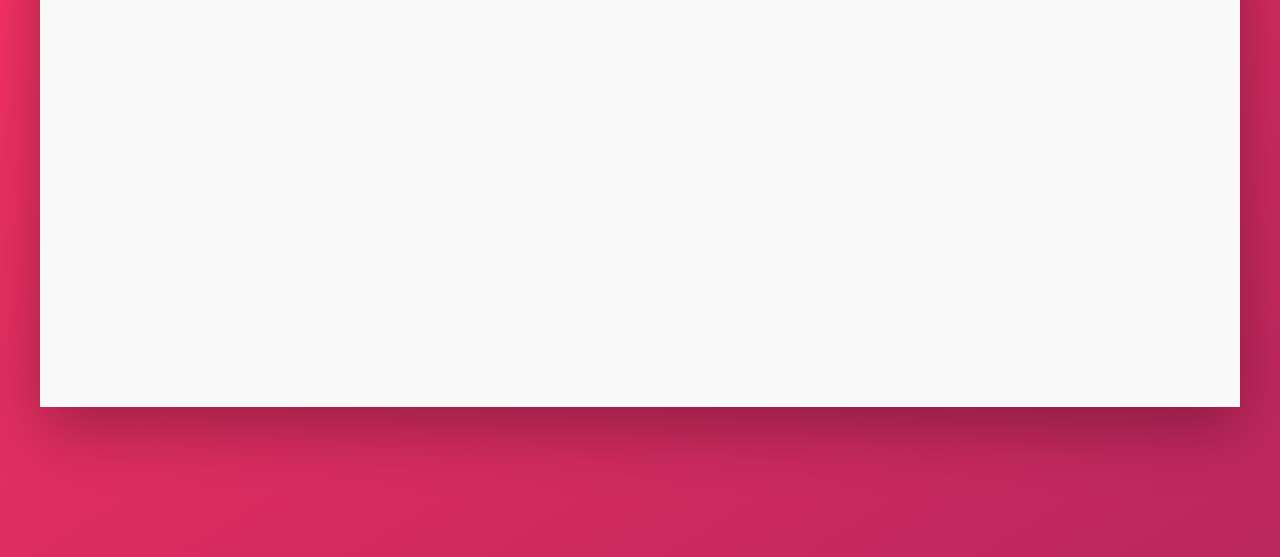
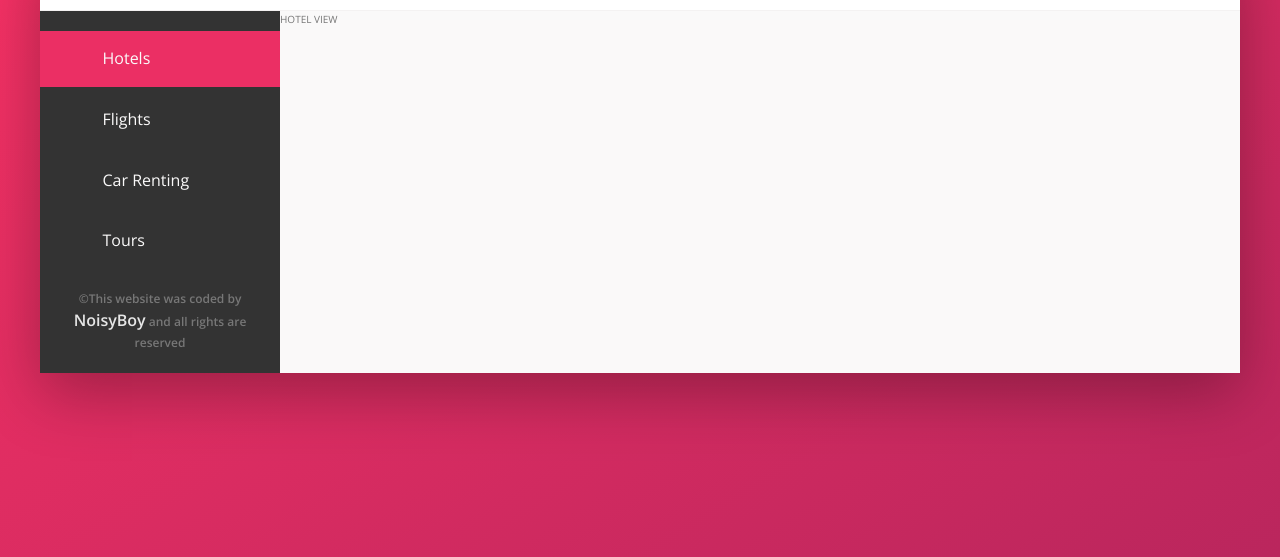
Before and after one commit to Noisyboy-9/Trillo, a website built with webpack: page public/index.html in a window 1280 px wide. Shown: the part 243-800 px from the top of the page. Built offline with nearby package versions, Linux system fonts and the light colour scheme; files whose address does not match are found by name.

Commit message:
finished the aside bar styles and functionality

```diff
--- a/public/bundle.js
+++ b/public/bundle.js
@@ -91,9 +91,10 @@
   !*** ./src/js/main.js ***!
   \************************/
 /*! no static exports found */
-/***/ (function(module, exports) {
+/***/ (function(module, exports, __webpack_require__) {
 
-eval("\n\n//# sourceURL=webpack:///./src/js/main.js?");
+"use strict";
+eval(" // click active state on aside-bar items\n\nvar sideBarItems = document.querySelectorAll('.side-bar__item');\nvar activeItem = sideBarItems.forEach(function (item) {\n  item.addEventListener('click', function () {\n    // removing the class from past active element\n    document.querySelector('.side-bar__item--active').classList.remove('side-bar__item--active'); // adding active class to the clicked element\n\n    item.classList.add('side-bar__item--active');\n  });\n});\n\n//# sourceURL=webpack:///./src/js/main.js?");
 
 /***/ })
 
--- a/public/index.html
+++ b/public/index.html
@@ -8,7 +8,7 @@
   <link rel="stylesheet" href="main.min.css">
   <link rel="shortcut icon" type="image/png" href="img/favicon.png">
   <title>trillo &mdash;
-    Your all-in-one bookingapp</title>
+    Your all-in-one booking app</title>
 </head>
 
 <body>
@@ -52,11 +52,64 @@
 
       </div>
     </header>
+
     <div class="content">
-      <aside class="side-bar">ASIDE BAR </aside>
+      <aside class="side-bar">
+        <nav class="side-bar__nav">
+          <ul class="side-bar__list">
+
+            <li class="side-bar__item side-bar__item--active">
+              <a href="#" class="side-bar__link">
+                <svg class="side-bar__icon">
+                  <use xlink:href="img/sprite.svg#icon-home"></use>
+                </svg>
+                Hotels
+              </a>
+            </li>
+
+            <li class="side-bar__item">
+              <a href="#" class="side-bar__link">
+                <svg class="side-bar__icon">
+                  <use xlink:href="img/sprite.svg#icon-aircraft-take-off"></use>
+                </svg>
+                Flights
+              </a>
+            </li>
+
+            <li class="side-bar__item">
+              <a href="#" class="side-bar__link">
+                <svg class="side-bar__icon">
+                  <use xlink:href="img/sprite.svg#icon-key"></use>
+                </svg>
+                Car Renting
+              </a>
+            </li>
+
+            <li class="side-bar__item">
+              <a href="#" class="side-bar__link">
+                <svg class="side-bar__icon">
+                  <use xlink:href="img/sprite.svg#icon-map"></use>
+                </svg>
+                Tours
+              </a>
+            </li>
+
+          </ul>
+        </nav>
+
+        <div class="side-bar__copy-box">
+          <p>
+            &copy;This website was coded by <a href="https://github.com/noisyBoy-9"
+              class="side-bar__copy-link">NoisyBoy</a>
+            and all rights are reserved
+          </p>
+        </div>
+      </aside>
       <main class="hotel-view">HOTEL VIEW </main>
     </div>
   </section>
+
+  <script src="bundle.js"></script>
 </body>
 
 </html>
--- a/src/js/main.js
+++ b/src/js/main.js
@@ -0,0 +1,15 @@
+'use strict';
+
+// click active state on aside-bar items
+let sideBarItems = document.querySelectorAll('.side-bar__item');
+let activeItem = sideBarItems.forEach(item => {
+  item.addEventListener('click', () => {
+    // removing the class from past active element
+    document
+      .querySelector('.side-bar__item--active')
+      .classList.remove('side-bar__item--active');
+
+    // adding active class to the clicked element
+    item.classList.add('side-bar__item--active');
+  });
+});
--- a/src/sass/base/_base.scss
+++ b/src/sass/base/_base.scss
@@ -28,3 +28,11 @@ body {
   justify-content: center;
   align-items: center;
 }
+
+a,
+a:active,
+a:focus {
+  border: none;
+  outline: none;
+  text-decoration: none;
+}
--- a/src/sass/layout/_layout.scss
+++ b/src/sass/layout/_layout.scss
@@ -1,6 +1,5 @@
 .box {
   background-color: $color-grey-light-1;
-  min-height: 50rem;
   box-shadow: $dark-box-shadow;
   flex: 0 1 120rem;
 }
--- a/src/sass/layout/_sidebar.scss
+++ b/src/sass/layout/_sidebar.scss
@@ -1,4 +1,86 @@
 .side-bar {
   flex: 0 1 20%;
   background-color: $color-grey-dark-1;
+  display: flex;
+  flex-direction: column;
+  justify-content: space-between;
+
+  &__list {
+    list-style: none;
+    margin-top: 2rem;
+  }
+
+  &__item {
+    font-size: 1.6rem;
+    position: relative;
+    display: block;
+    z-index: 10;
+
+    &:not(:last-child) {
+      margin-bottom: .5rem;
+    }
+
+    &::before {
+      content: '';
+      height: 100%;
+      background-color: $color-primary;
+      width: .3rem;
+      position: absolute;
+      top: 0;
+      left: 0;
+      transform: scaleY(0);
+      transition: transform 0.2s,
+        width .4s cubic-bezier(1, 0, 0, 1) .2s;
+    }
+
+    &:hover::before {
+      transform: scaleY(1);
+      width: 100%;
+    }
+
+    &--active::before {
+      transform: scaleY(1);
+      width: 100%;
+    }
+
+  }
+
+  /* taking care of the hover animation */
+
+  &__link {
+    text-decoration: none;
+    color: $color-grey-light-1;
+    padding: 1.5rem 3rem;
+    display: flex;
+    align-items: center;
+    position: relative;
+    z-index: 10;
+  }
+
+  &__icon {
+    width: 1.75rem;
+    height: 1.75rem;
+    fill: $color-white;
+    margin-right: 1.5rem;
+  }
+
+  &__copy-box {
+    font-size: 1.2rem;
+    color: currentColor;
+    text-align: center;
+    padding: 2rem;
+    font-weight: 600;
+  }
+
+  &__copy-link {
+    color: lighten($color-grey-light-4, 10);
+    font-size: 1.6rem;
+    text-decoration: none;
+    transition: al .2s;
+
+
+    &:hover {
+      color: darken($color-grey-light-4, 10);
+    }
+  }
 }
```
Also changed, not shown: public/main.min.css.
